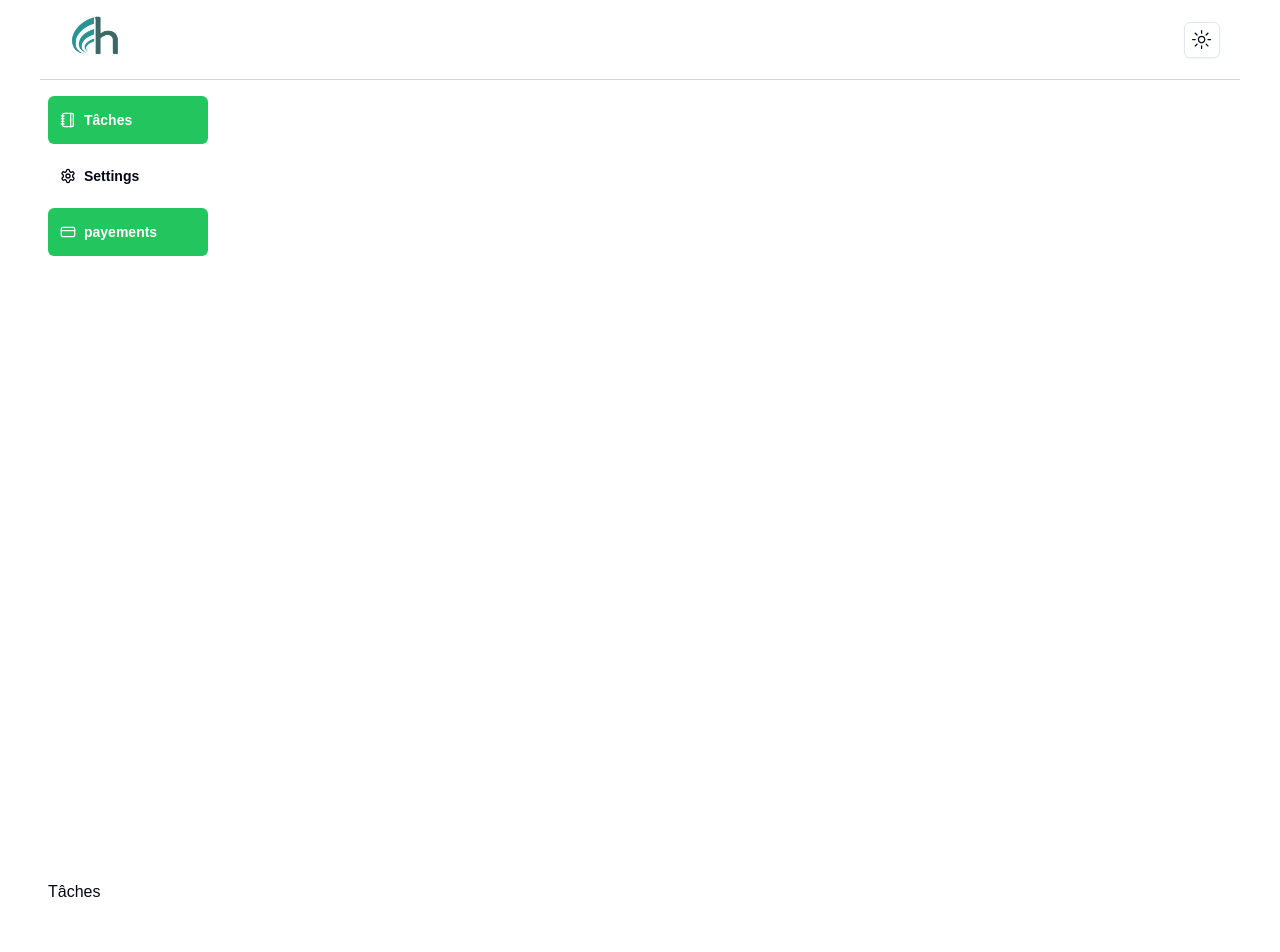
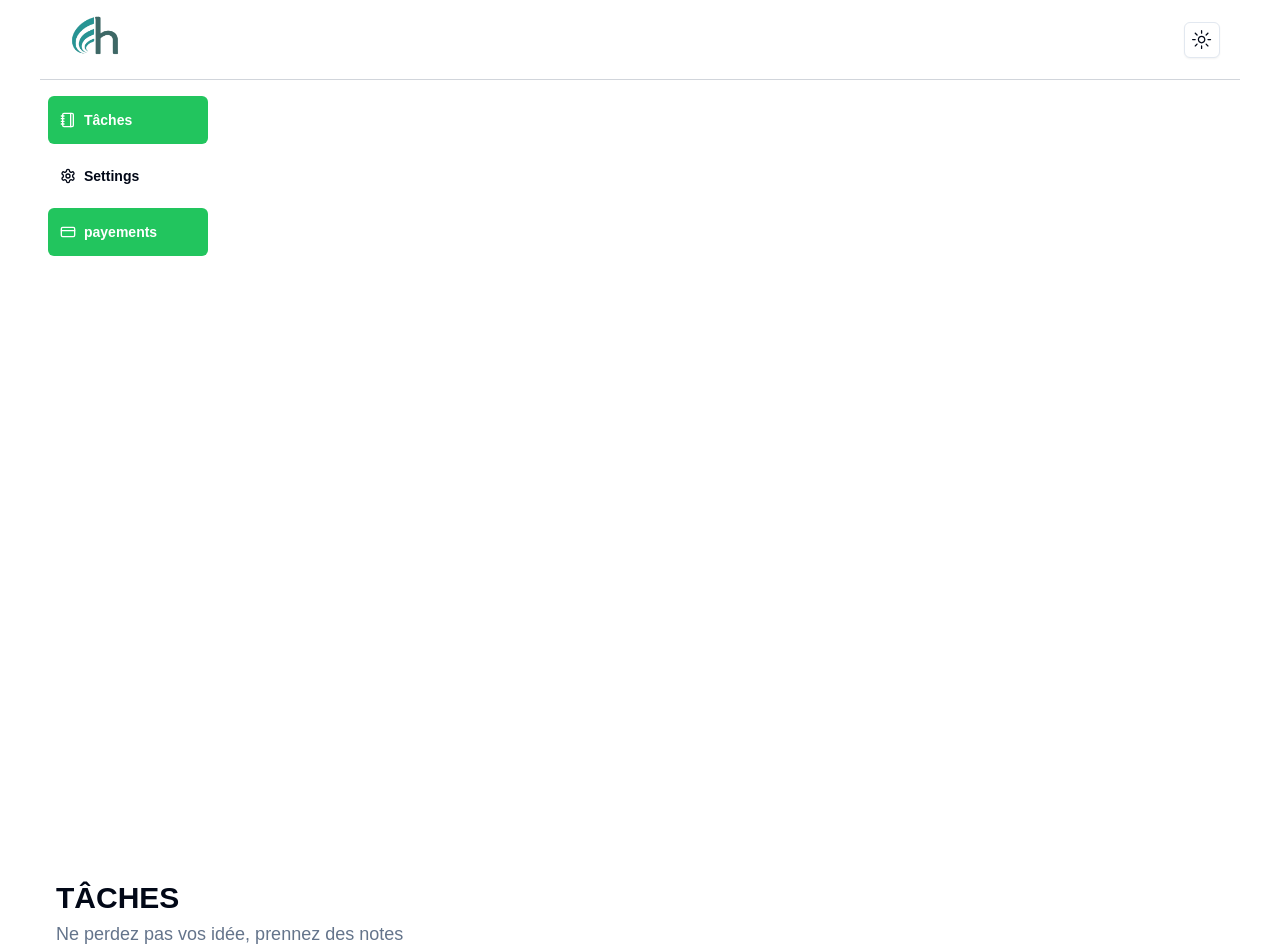
Before and after one commit to Chaibouu/GestionDesTaches, a Next.js app: page /Dashboard/taches in a window 1280 px wide. Shown: the top 952 px of the page. Built offline with nearby package versions, Linux system fonts and the light colour scheme.

Commit message:
add Taches

```diff
--- a/app/Dashboard/taches/page.tsx
+++ b/app/Dashboard/taches/page.tsx
@@ -2,10 +2,14 @@
 
 export default function page() {
   return (
-    <>
-      <div>
-        Tâches
+    <section className="grid items-start gap-y-8">
+      <div className=" flex md:items-center md:justify-between flex-col md:flex-row px-2">
+        <div className="grid gap-1">
+            <h2 className="text-3xl uppercase font-black">Tâches</h2>
+            <p className=" text-lg text-muted-foreground">Ne perdez pas vos idée, prennez des notes</p>
+
+        </div>
       </div>
-    </>
+    </section>
   )
 }
```
